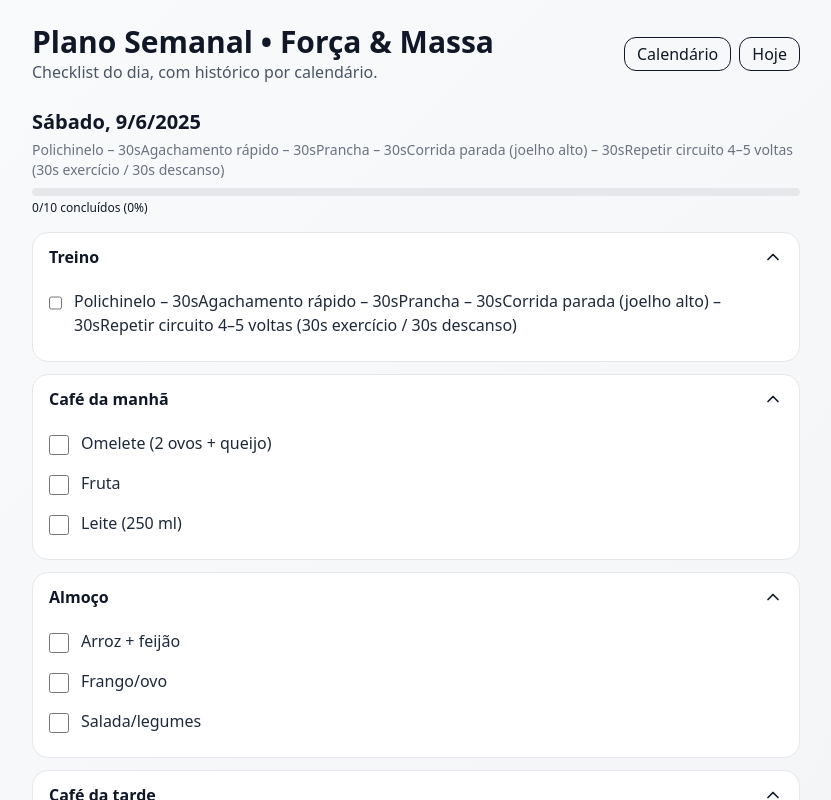
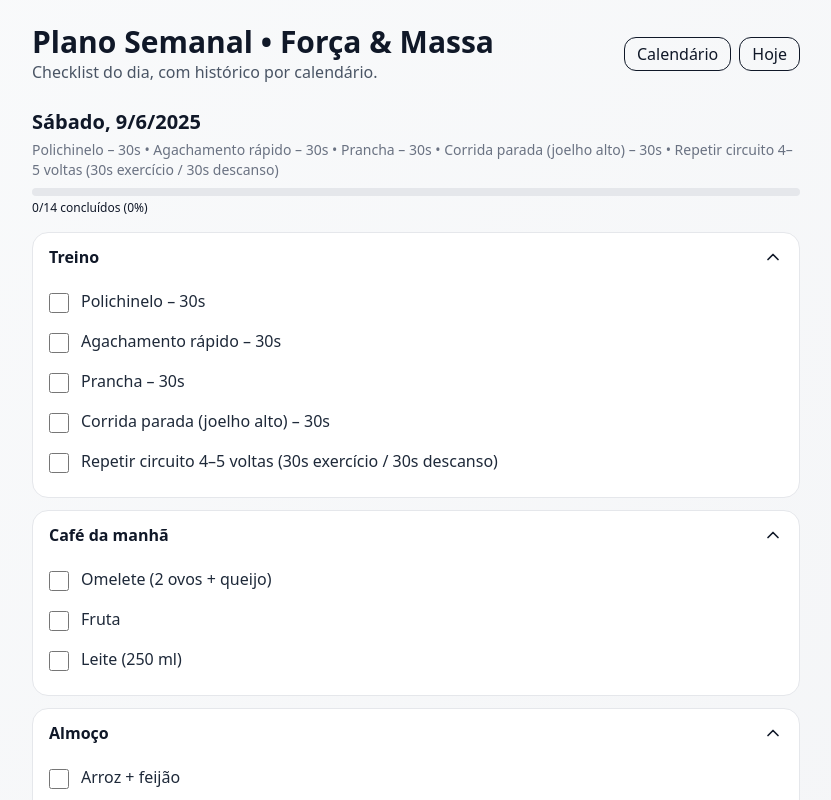
Before and after one commit to Eduardo98978/meu-checklist, a React (Vite) app: page / in a window 1280 px wide. Shown: the top 800 px of the page, without its empty margins (224-1055 px from the left). Built offline with nearby package versions, Linux system fonts and the light colour scheme.

Commit message:
segundo update do plano semanal

```diff
--- a/src/ChecklistPlano.jsx
+++ b/src/ChecklistPlano.jsx
@@ -1,7 +1,8 @@
 import { useEffect, useMemo, useState } from "react";
 import { ChevronDown, RefreshCcw, ChevronLeft, ChevronRight } from "lucide-react";
 
-// ===================== DADOS =====================
+// ===================== DADOS ===================== //
+
 const plano = [
   {
     dia: "Segunda (Peito + Tríceps + Abdômen)",
@@ -133,11 +134,26 @@ const plano = [
 const fmt = (d) => d.toISOString().slice(0, 10);
 const keyForDate = (d) => `plano-checks-v2:${fmt(d)}`;
 
-function idsDoDia(d) {
-  const ids = [`${d.dia}|treino`];
-  Object.entries(d.refeicoes).forEach(([sec, items]) => {
-    items.forEach((_, i) => ids.push(`${d.dia}|${sec}|${i}`));
+/**
+ * Gera todos os IDs de check do dia.
+ * - Se treino for array => 1 id por exercício
+ * - Se treino for string => 1 id único
+ * - Refeições => 1 id por item
+ */
+function idsDoDia(diaPlan) {
+  if (!diaPlan) return [];
+  const ids = [];
+
+  if (Array.isArray(diaPlan.treino)) {
+    diaPlan.treino.forEach((_, i) => ids.push(`${diaPlan.dia}|treino|${i}`));
+  } else if (diaPlan.treino) {
+    ids.push(`${diaPlan.dia}|treino`);
+  }
+
+  Object.entries(diaPlan.refeicoes || {}).forEach(([sec, items]) => {
+    items.forEach((_, i) => ids.push(`${diaPlan.dia}|${sec}|${i}`));
   });
+
   return ids;
 }
 
@@ -163,7 +179,8 @@ function Section({ title, children }) {
 function ToggleItem({ id, label, checked, onChange, disabled }) {
   return (
     <label
-      className={`flex items-start gap-3 cursor-pointer select-none py-2 ${disabled ? "opacity-50 cursor-not-allowed" : ""
+      className={`flex items-start gap-3 cursor-pointer select-none py-2 ${
+        disabled ? "opacity-50 cursor-not-allowed" : ""
       }`}
     >
       <input
@@ -174,7 +191,8 @@ function ToggleItem({ id, label, checked, onChange, disabled }) {
         onChange={() => !disabled && onChange(id)}
       />
       <span
-        className={`leading-6 ${checked ? "line-through text-gray-400" : "text-gray-800 dark:text-gray-100"
+        className={`leading-6 ${
+          checked ? "line-through text-gray-400" : "text-gray-800 dark:text-gray-100"
         }`}
       >
         {label}
@@ -251,7 +269,7 @@ function CalendarModal({ open, onClose, selectedDate, setSelectedDate, today, pc
           </div>
         </div>
         <div className="grid grid-cols-7 text-xs text-center text-gray-500 dark:text-gray-400 mb-1">
-          {["D", "S", "T", "Q", "Q", "S", "S"].map((d) => <div key={d}>{d}</div>)}
+          {["D","S","T","Q","Q","S","S"].map((d) => <div key={d}>{d}</div>)}
         </div>
         <div className="grid grid-cols-7 gap-2">
           {weeks.flat().map((d, i) => (
@@ -285,7 +303,7 @@ export default function ChecklistPlano() {
   const [selectedDate, setSelectedDate] = useState(today);
 
   // ===== UI =====
-  const [openCal, setOpenCal] = useState(false); // << só uma vez!
+  const [openCal, setOpenCal] = useState(false);
 
   const [checks, setChecks] = useState({});
   const storageKey = keyForDate(selectedDate);
@@ -294,7 +312,7 @@ export default function ChecklistPlano() {
   useEffect(() => {
     const raw = localStorage.getItem(storageKey);
     if (raw) {
-      try { setChecks(JSON.parse(raw)); } catch { }
+      try { setChecks(JSON.parse(raw)); } catch {}
     } else {
       setChecks({});
     }
@@ -308,9 +326,10 @@ export default function ChecklistPlano() {
   const toggle = (id) => setChecks((c) => ({ ...c, [id]: !c[id] }));
   const resetDay = () => setChecks({});
 
+  // Seleciona o plano do dia pela ordem: [Seg, Ter, Qua, Qui, Sex, Sáb, Dom]
   const idsDoDiaSelecionado = () => {
-    const map = { 0: 6, 1: 0, 2: 1, 3: 2, 4: 3, 5: 4, 6: 5 };
-    return plano[map[selectedDate.getDay()]];
+    const map = {0: 6, 1: 0, 2: 1, 3: 2, 4: 3, 5: 4, 6: 5};
+    return (typeof plano !== "undefined" && plano[map[selectedDate.getDay()]]) || null;
   };
   const planoDoDia = idsDoDiaSelecionado();
 
@@ -325,8 +344,8 @@ export default function ChecklistPlano() {
     const raw = localStorage.getItem(keyForDate(d));
     if (!raw) return 0;
     const stored = JSON.parse(raw);
-    const map = { 0: 6, 1: 0, 2: 1, 3: 2, 4: 3, 5: 4, 6: 5 };
-    const dayPlan = plano[map[d.getDay()]];
+    const map = {0: 6, 1: 0, 2: 1, 3: 2, 4: 3, 5: 4, 6: 5};
+    const dayPlan = (typeof plano !== "undefined" && plano[map[d.getDay()]]) || null;
     const ids = idsDoDia(dayPlan);
     const done = ids.filter((id) => stored[id]).length;
     return ids.length ? Math.round((done / ids.length) * 100) : 0;
@@ -334,7 +353,10 @@ export default function ChecklistPlano() {
 
   const lockedCondition = (d) => d < today;
 
-  const stats = statsDia(planoDoDia);
+  const stats = planoDoDia ? statsDia(planoDoDia) : { total: 0, feitos: 0, pct: 0 };
+  const treinoResumo = planoDoDia
+    ? (Array.isArray(planoDoDia.treino) ? planoDoDia.treino.join(" • ") : (planoDoDia.treino || ""))
+    : "";
 
   return (
     <div className="min-h-screen w-full bg-gradient-to-br from-gray-50 to-gray-100 dark:from-zinc-950 dark:to-zinc-900 p-6 text-gray-900 dark:text-gray-100">
@@ -350,18 +372,33 @@ export default function ChecklistPlano() {
           </div>
         </header>
 
+        {planoDoDia ? (
+          <>
             <div className="mb-4">
               <h2 className="text-xl font-bold">
                 {planoDoDia.dia}, {selectedDate.toLocaleDateString()}
               </h2>
-          <div className="mt-1 text-sm text-gray-500 dark:text-gray-400">{planoDoDia.treino}</div>
+              <div className="mt-1 text-sm text-gray-500 dark:text-gray-400">{treinoResumo}</div>
               <div className="h-2 w-full bg-gray-200 dark:bg-zinc-800 rounded-full overflow-hidden mt-2">
                 <div className="h-2 bg-indigo-500" style={{ width: `${stats.pct}%` }} />
               </div>
               <div className="mt-1 text-xs">{stats.feitos}/{stats.total} concluídos ({stats.pct}%)</div>
             </div>
 
+            {/* Treino: um checkbox por exercício quando treino for array */}
             <Section title="Treino">
+              {Array.isArray(planoDoDia.treino) ? (
+                planoDoDia.treino.map((ex, i) => (
+                  <ToggleItem
+                    key={i}
+                    id={`${planoDoDia.dia}|treino|${i}`}
+                    label={ex}
+                    checked={!!checks[`${planoDoDia.dia}|treino|${i}`]}
+                    onChange={toggle}
+                    disabled={lockedCondition(selectedDate)}
+                  />
+                ))
+              ) : (
                 <ToggleItem
                   id={`${planoDoDia.dia}|treino`}
                   label={planoDoDia.treino}
@@ -369,10 +406,12 @@ export default function ChecklistPlano() {
                   onChange={toggle}
                   disabled={lockedCondition(selectedDate)}
                 />
+              )}
             </Section>
 
+            {/* Refeições */}
             <div className="mt-3 space-y-3">
-          {Object.entries(planoDoDia.refeicoes).map(([sec, items]) => (
+              {Object.entries(planoDoDia.refeicoes || {}).map(([sec, items]) => (
                 <Section key={sec} title={sec}>
                   {items.map((it, i) => (
                     <ToggleItem
@@ -393,6 +432,12 @@ export default function ChecklistPlano() {
                 <RefreshCcw className="h-4 w-4" /> Reset do dia
               </button>
             </div>
+          </>
+        ) : (
+          <div className="text-sm text-red-500">
+            ⚠️ Cole o <code>const plano = [ ... ]</code> no topo deste arquivo para exibir o checklist.
+          </div>
+        )}
       </div>
 
       <CalendarModal
```
Lines whose indentation alone changed are shown as unchanged.
